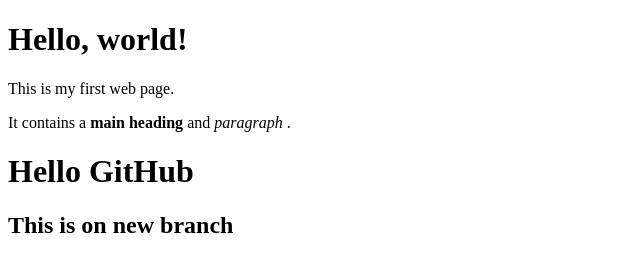
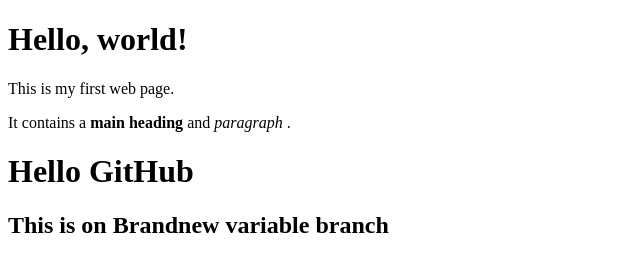
Before and after one commit to Kalyani-techlab/Project4-backup, a plain HTML site: page index.html in a window 1280 px wide. Shown: the whole page, without its empty margins (0-640 px from the left). Drawn offline with Linux system fonts and the light colour scheme.

Commit message:
Updated to create merge conflict

```diff
--- a/index.html
+++ b/index.html
@@ -10,6 +10,6 @@
              <strong>main heading</strong> and <em> paragraph </em>.
         </p>
         <h1>Hello GitHub</h1>
-        <h2>This is on new branch</h2>
+        <h2>This is on Brandnew variable branch</h2>
     </body>
 </html>
```
